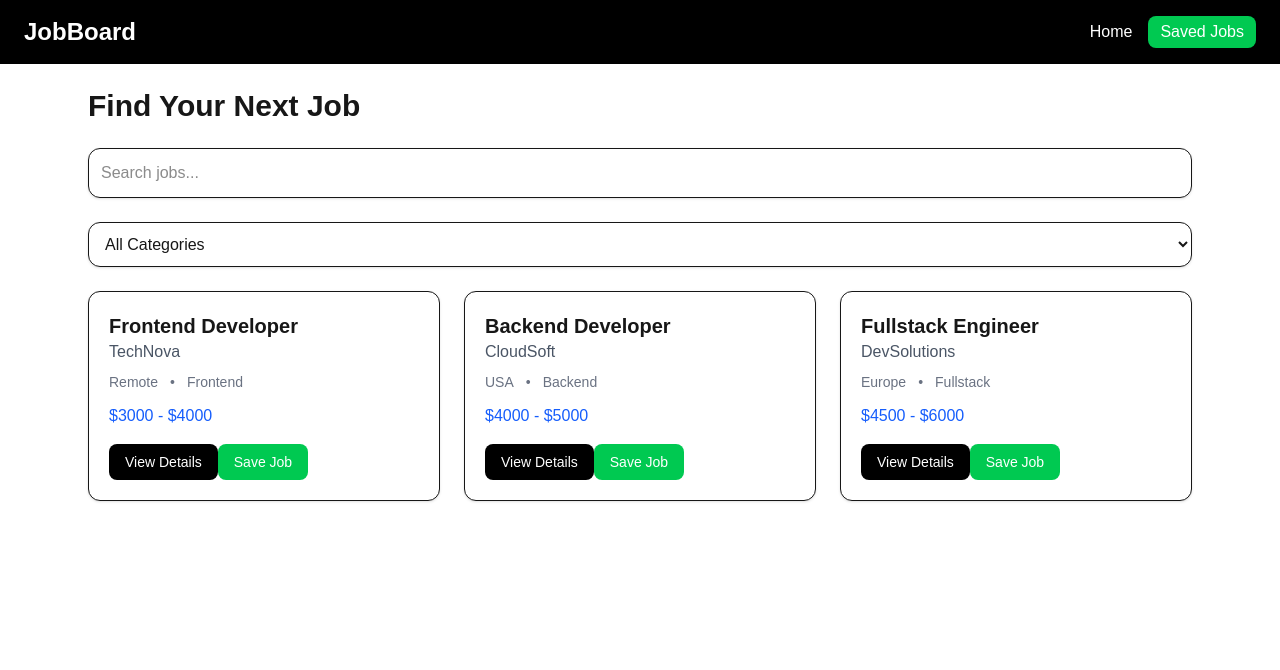
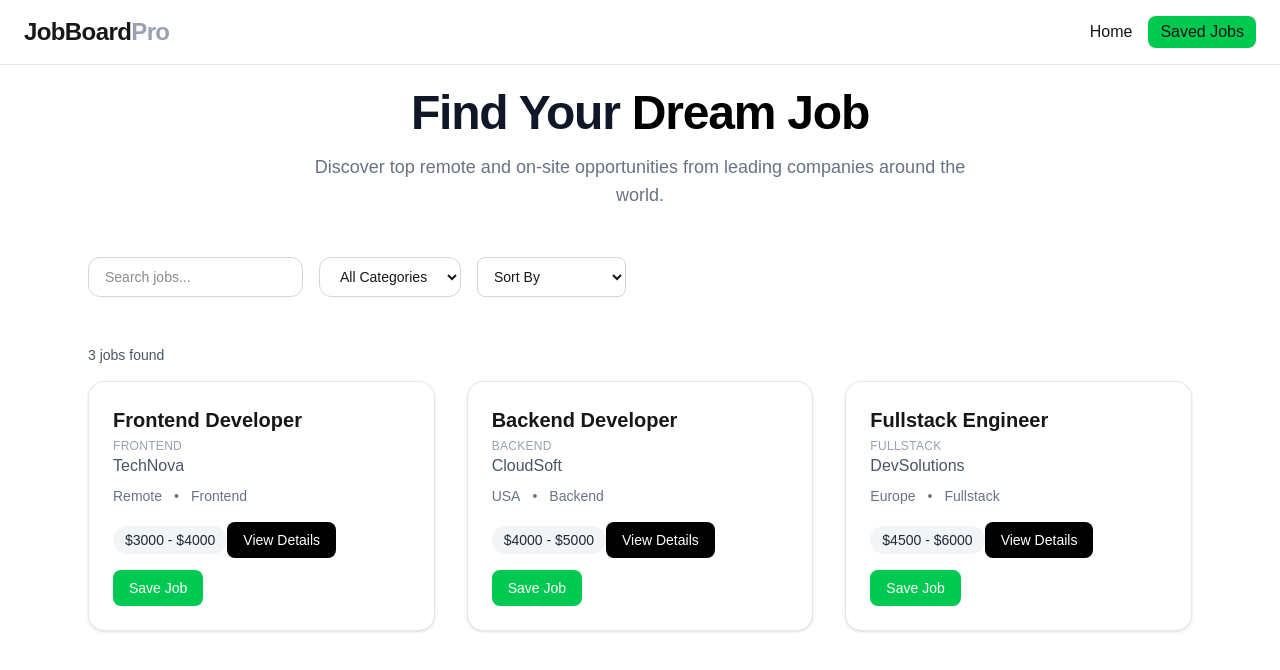
Before and after one commit to PauloCLG09/jobboard-pro, a Next.js app: page / in a window 1280 px wide. Shown: the top 670 px of the page. Built offline with nearby package versions, Linux system fonts and the light colour scheme.

Commit message:
avance estetico

```diff
--- a/app/components/CategoryFilter.tsx
+++ b/app/components/CategoryFilter.tsx
@@ -16,7 +16,7 @@ export default function CategoryFilter({
       <select
         value={category}
         onChange={(e) => setCategory(e.target.value)}
-        className="w-full p-3 border rounded-xl shadow-sm focus:outline-none focus:ring-2 focus:ring-black"
+        className="h-10 border border-gray-300 px-4 rounded-xl text-sm bg-white focus:outline-none focus:ring-2 focus:ring-black/20 transition-all"
       >
         <option value="">All Categories</option>
 
--- a/app/components/JobCard.tsx
+++ b/app/components/JobCard.tsx
@@ -13,8 +13,11 @@ export default function JobCard({ job }: Props) {
   const saved = isSaved(job.id)
 
   return (
-    <div className="border rounded-xl p-5 shadow-sm hover:shadow-md transition bg-white">
+    <div className="group bg-white rounded-2xl border border-gray-200 p-6 shadow-sm hover:shadow-xl hover:-translate-y-2 transition-all duration-300">
       <h2 className="text-xl font-semibold">{job.title}</h2>
+      <p className="text-xs uppercase tracking-wide text-gray-400 mt-1">
+        {job.category}
+      </p>
       <p className="text-gray-600">{job.company}</p>
 
       <div className="flex gap-3 mt-2 text-sm text-gray-500">
@@ -23,20 +26,22 @@ export default function JobCard({ job }: Props) {
         <span>{job.category}</span>
       </div>
 
-      <p className="mt-3 font-medium text-blue-600">{job.salary}</p>
+      <p className="mt-4 inline-block bg-gray-100 text-gray-800 text-sm font-medium px-3 py-1 rounded-full">
+        {job.salary}
+      </p>
 
       <Link
         href={`/jobs/${job.id}`}
-        className="inline-block mt-4 text-sm text-white bg-black px-4 py-2 rounded-lg hover:bg-gray-800 transition"
+        className="mt-4 inline-block text-sm font-medium text-white bg-black px-4 py-2 rounded-lg hover:bg-gray-800 transition-all duration-200"
       >
         View Details
       </Link>
 
       <button
         onClick={() => toggleSaveJob(job)}
-        className={`mt-2 px-4 py-2 rounded-lg text-sm transition ${saved
-            ? "bg-red-500 text-white hover:bg-red-600"
-            : "bg-green-500 text-white hover:bg-green-600"
+        className={`mt-3 px-4 py-2 rounded-lg text-sm font-medium transition-all duration-200 ${saved
+          ? "bg-red-500 text-white hover:bg-red-600"
+          : "bg-green-500 text-white hover:bg-green-600"
           }`}
       >
         {saved ? "Remove" : "Save Job"}
--- a/app/components/Navbar.tsx
+++ b/app/components/Navbar.tsx
@@ -7,9 +7,9 @@ export default function Navbar() {
   const { savedJobs } = useJobContext()
 
   return (
-    <nav className="bg-black text-white px-6 py-4 flex justify-between items-center">
-      <Link href="/" className="text-2xl font-bold">
-        JobBoard
+    <nav className="sticky top-0 z-50 backdrop-blur-md bg-white/70 border-b border-gray-200 px-6 py-4 flex justify-between items-center">
+      <Link href="/" className="text-2xl font-bold tracking-tight">
+        JobBoard<span className="text-gray-400">Pro</span>
       </Link>
 
       <div className="flex gap-4 items-center">
--- a/app/components/SearchBar.tsx
+++ b/app/components/SearchBar.tsx
@@ -13,7 +13,7 @@ export default function SearchBar({ search, setSearch }: Props) {
         placeholder="Search jobs..."
         value={search}
         onChange={(e) => setSearch(e.target.value)}
-        className="w-full p-3 border rounded-xl shadow-sm focus:outline-none focus:ring-2 focus:ring-black"
+        className="h-10 border border-gray-300 px-4 rounded-xl text-sm bg-white focus:outline-none focus:ring-2 focus:ring-black/20 transition-all"
       />
     </div>
   )
--- a/app/layout.tsx
+++ b/app/layout.tsx
@@ -10,7 +10,7 @@ export const metadata: Metadata = {
 export default function RootLayout({ children }: { children: React.ReactNode }) {
   return (
     <html lang="en">
-      <body className="bg-gray-50 min-h-screen">
+      <body className="bg-linear-to-br from-gray-50 to-gray-100 min-h-screen">
         <ClientLayout>
           {children}
         </ClientLayout>
--- a/app/page.tsx
+++ b/app/page.tsx
@@ -15,32 +15,61 @@ export default function Home() {
     setCategory,
     filteredJobs,
     categories,
+    sort,
+    setSort,
   } = useJobsFilter()
 
   return (
     <main className="max-w-6xl mx-auto p-6">
-      <h1 className="text-3xl font-bold mb-6">Find Your Next Job</h1>
-
+      <div className="mb-12 text-center">
+        <h1 className="text-5xl font-bold tracking-tight text-gray-900 mb-4">
+          Find Your <span className="text-black">Dream Job</span>
+        </h1>
+        <p className="text-gray-500 text-lg max-w-2xl mx-auto">
+          Discover top remote and on-site opportunities from leading companies around the world.
+        </p>
+      </div>
+      <div className="flex flex-wrap gap-4 mb-6">
         <SearchBar search={search} setSearch={setSearch} />
         <CategoryFilter
           category={category}
           setCategory={setCategory}
           categories={categories}
         />
+        <select
+          value={sort}
+          onChange={(e) => setSort(e.target.value)}
+          className="h-10 border border-gray-300 px-3 rounded-lg text-sm bg-white focus:outline-none focus:ring-2 focus:ring-black"
+        >
+          <option value="">Sort By</option>
+          <option value="title-asc">Title A-Z</option>
+          <option value="title-desc">Title Z-A</option>
+          <option value="salary-asc">Salary Low-High</option>
+          <option value="salary-desc">Salary High-Low</option>
+        </select>
+      </div>
 
       {loading && (
-        <div className="grid md:grid-cols-2 lg:grid-cols-3 gap-6">
+        <div className="grid md:grid-cols-2 lg:grid-cols-3 gap-8">
           {Array.from({ length: 6 }).map((_, i) => (
             <SkeletonCard key={i} />
           ))}
         </div>
       )}
+      {!loading && (
+        <p className="text-sm text-gray-600 mb-4">
+          {filteredJobs.length} jobs found
+        </p>
+      )}
+
+
       {!loading && filteredJobs.length > 0 && (
-        <div className="grid md:grid-cols-2 lg:grid-cols-3 gap-6">
+        <div className="grid md:grid-cols-2 lg:grid-cols-3 gap-8">
           {filteredJobs.map((job) => (
             <JobCard key={job.id} job={job} />
           ))}
         </div>
+
       )}
 
 
--- a/hooks/useJobsFilter.ts
+++ b/hooks/useJobsFilter.ts
@@ -1,6 +1,6 @@
 "use client"
 
-import { useEffect, useState } from "react"
+import { useEffect, useState, useMemo } from "react"
 import { IJob } from "@/types"
 import { useDebounce } from "./useDebounce"
 
@@ -32,10 +32,16 @@ export function useJobsFilter() {
   const categories = Array.from(
     new Set(jobList.map((job) => job.category))
   )
-
+  const [sort, setSort] = useState("")
   const debouncedSearch = useDebounce(search, 300)
 
-  const filteredJobs = jobList.filter((job) => {
+  const parseSalary = (salary: string) => {
+    const min = salary.split("-")[0].replace(/\$|\s/g, "")
+    return Number(min)
+  }
+
+  const filteredJobs = useMemo(() => {
+  let filtered = jobList.filter((job) => {
     const matchesSearch =
       job.title.toLowerCase().includes(debouncedSearch.toLowerCase()) ||
       job.company.toLowerCase().includes(debouncedSearch.toLowerCase()) ||
@@ -47,6 +53,32 @@ export function useJobsFilter() {
     return matchesSearch && matchesCategory
   })
 
+  if (sort === "title-asc") {
+    filtered = [...filtered].sort((a, b) =>
+      a.title.localeCompare(b.title)
+    )
+  }
+
+  if (sort === "title-desc") {
+    filtered = [...filtered].sort((a, b) =>
+      b.title.localeCompare(a.title)
+    )
+  }
+
+  if (sort === "salary-asc") {
+    filtered = [...filtered].sort(
+      (a, b) => parseSalary(a.salary) - parseSalary(b.salary)
+    )
+  }
+
+  if (sort === "salary-desc") {
+    filtered = [...filtered].sort(
+      (a, b) => parseSalary(b.salary) - parseSalary(a.salary)
+    )
+  }
+
+  return filtered
+}, [jobList, debouncedSearch, category, sort])
   return {
     loading,
     search,
@@ -55,5 +87,7 @@ export function useJobsFilter() {
     setCategory,
     filteredJobs,
     categories,
+    sort,
+    setSort,
   }
 }
```
Lines whose indentation alone changed are shown as unchanged.
